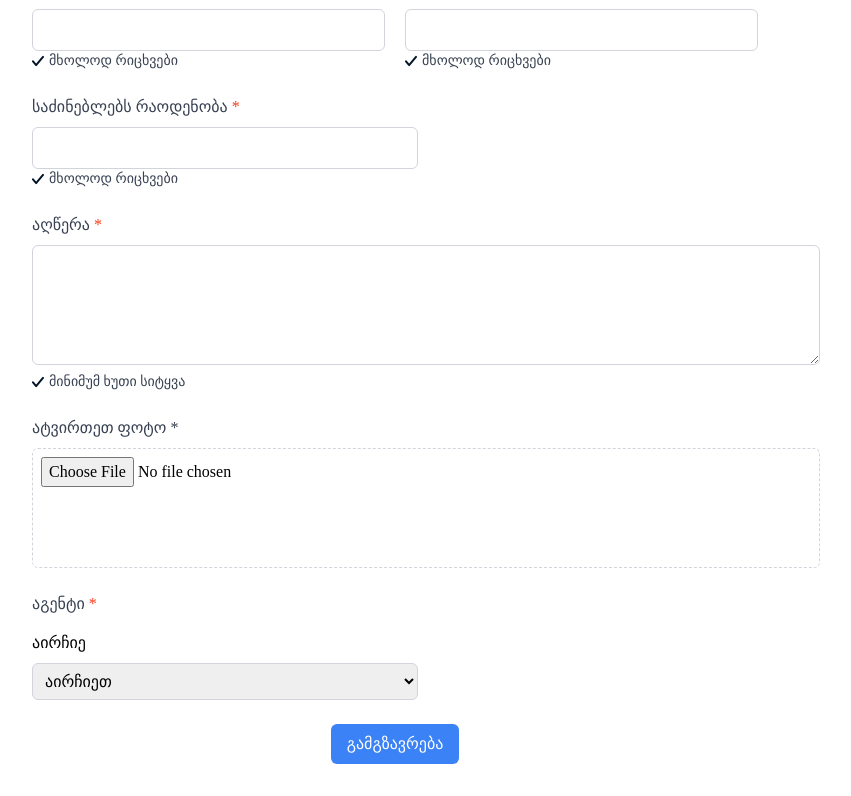
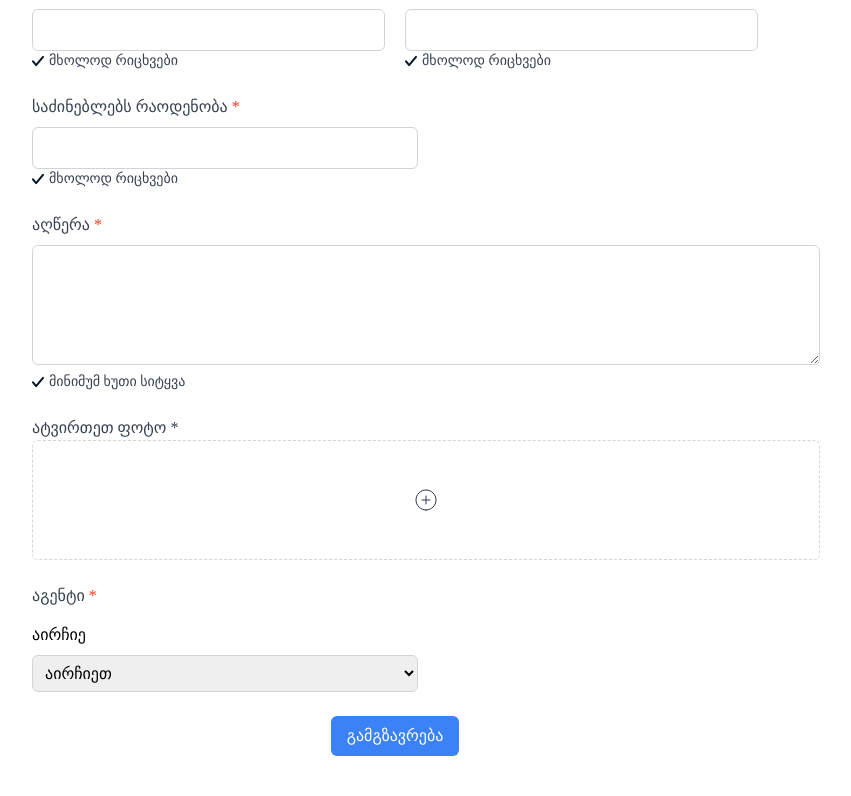
Before and after one commit to marriamdd/real_estate, a React (Vite) app: page /addListing in a window 1280 px wide. Shown: the part 665-1461 px from the top of the page, without its empty margins (245-1096 px from the left). Built offline with nearby package versions, Linux system fonts and the light colour scheme; no server answers.

Commit message:
fix: image validates

```diff
--- a/src/components/ListingForm.jsx
+++ b/src/components/ListingForm.jsx
@@ -1,3 +1,4 @@
+import { useState } from "react";
 import { useForm, Controller } from "react-hook-form";
 import { useNavigate } from "react-router-dom";
 
@@ -25,7 +26,31 @@ const FormComponent = () => {
       console.error("Submission error:", error);
     }
   };
+  const [imageURL, setImageURL] = useState(null);
+  const [fileName, setFileName] = useState("");
+  const [size, setSize] = useState(null);
+  const handleImageChange = (e) => {
+    const file = e.target.files[0];
+    console.log(file.size, "images size ");
+    setSize(file.size);
+    console.log(file.size <= 1048576 || "არ უნდა აღემატებოდეს 1MB-ს");
+    if (e.target.files && e.target.files.length > 0) {
+      setImageURL(URL.createObjectURL(file));
+      setFileName(file.name);
 
+      trigger("image");
+    }
+  };
+
+  const handleImageRemove = (e) => {
+    e.preventDefault();
+    // e.stopPropagation();
+
+    setImageURL(null);
+    setFileName("");
+
+    trigger("image");
+  };
   const address = watch("address");
   const zipCode = watch("zipCode");
   const region = watch("region");
@@ -41,12 +66,14 @@ const FormComponent = () => {
     const wordCount = value?.trim().split(/\s+/).length;
     return wordCount >= 5 || "მინიმუმ ხუთი სიტყვა";
   };
+
   console.log(errors);
   return (
     <div className="w-[790px] mx-auto bg-white p-8 rounded-md">
       <p className="text-[16px] font-[500]  text-center mb-[60px]">
         ლისტინგის დამატება
       </p>
+
       <form onSubmit={handleSubmit(onSubmit)} className="space-y-6">
         <div>
           <label className="block text-gray-700 font-medium">
@@ -89,7 +116,7 @@ const FormComponent = () => {
 
                 minLength: {
                   value: 2,
-                  message: "მინიმუმ ორი სიმბოლო", // Error message in Georgian
+                  message: "მინიმუმ ორი სიმბოლო",
                 },
               }}
               render={({ field }) => (
@@ -455,25 +482,80 @@ const FormComponent = () => {
             rules={{
               required: "ატვირთეთ ფოტო",
               validate: {
-                lessThan1MB: (value) => {
-                  return (
-                    value?.[0]?.size <= 1048576 || "არ უნდა აღემატებოდეს 1MB-ს"
-                  );
+                lessThan1MB: (files) => {
+                  if (!files?.length) return "ატვირთეთ ფოტო";
+                  const file = files[0];
+
+                  console.log(files, "validateshi");
+                  return size <= 1048576 || "არ უნდა აღემატებოდეს 1MB-ს";
                 },
               },
             }}
             render={({ field }) => (
+              <>
+                {!imageURL && (
                   <input
+                    type="file"
+                    accept="image/*"
+                    id="file-upload"
                     {...field}
-                type="file"
-                className={`mt-2 p-2 h-[120px] border border-dashed rounded-md w-full  ${
-                  image
+                    className="hidden"
+                    onChange={(e) => {
+                      handleImageChange(e);
+                      field.onChange(e); // Ensure field value is updated
+                    }}
+                  />
+                )}
+
+                {/* {imageURL && (
+                  <div className="relative mt-4">
+                    <img src={imageURL} width={60} height={60} alt="Preview" />
+                    <button
+                      type="button"
+                      onClick={(e) => {
+                        handleImageRemove(e);
+                        field.onChange(e);
+                      }}
+                      className="absolute top-0 right-0 p-1 bg-white rounded-full shadow-md"
+                    >
+                      <p className="text-[red]">x</p>
+                    </button>
+                  </div>
+                )} */}
+                <label
+                  htmlFor="file-upload"
+                  className={`cursor-pointer flex flex-col items-center justify-center p-2 h-[120px] border border-dashed rounded-md w-full ${
+                    imageURL
                       ? "border-green-500"
                       : errors.image
                       ? "border-[#F93B1D]"
                       : "border-gray-300"
                   }`}
+                >
+                  {imageURL && (
+                    <div className="relative mt-4">
+                      <img
+                        src={imageURL}
+                        width={92}
+                        height={82}
+                        className="rounded-[4px]"
+                        alt="Preview"
                       />
+                      <button
+                        type="button"
+                        onClick={(e) => {
+                          handleImageRemove(e);
+                          field.onChange(e);
+                        }}
+                        className="absolute bottom-[-10px]  right-0 p-1 w-[24px] h-[23px] rounded-full  bg-white border shadow-md"
+                      >
+                        <img src="/trash-2.svg" alt="" />
+                      </button>
+                    </div>
+                  )}
+                  {!imageURL && <img src="/plus-circle.svg" />}
+                </label>
+              </>
             )}
           />
         </div>
```
Also changed, not shown: public/image.png (added), public/trash-2.svg (added). Lines whose indentation alone changed are shown as unchanged.
